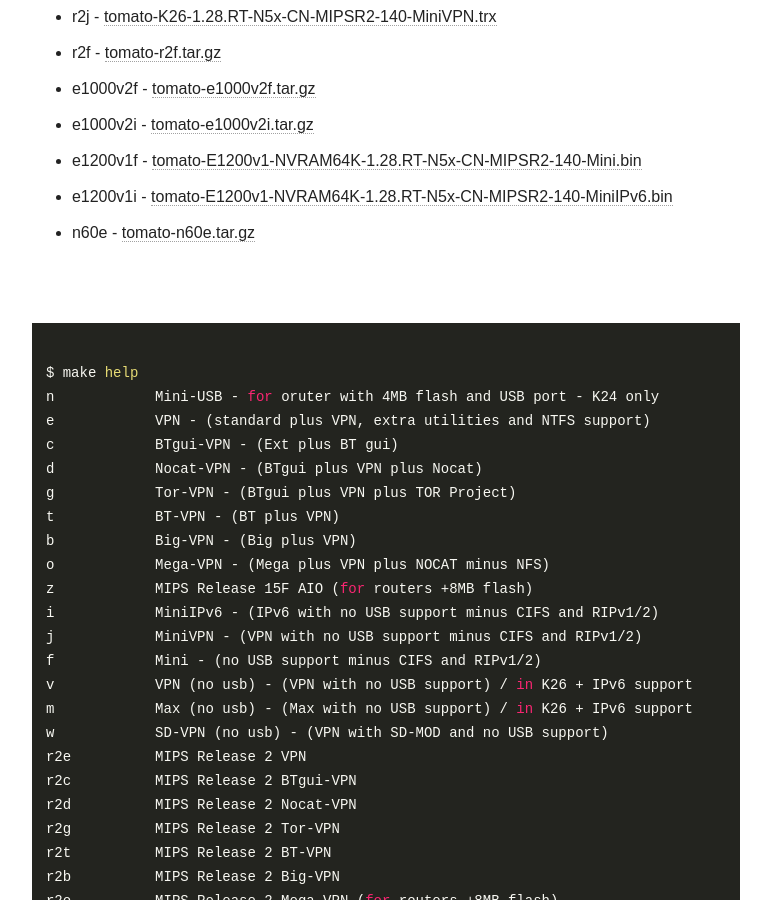
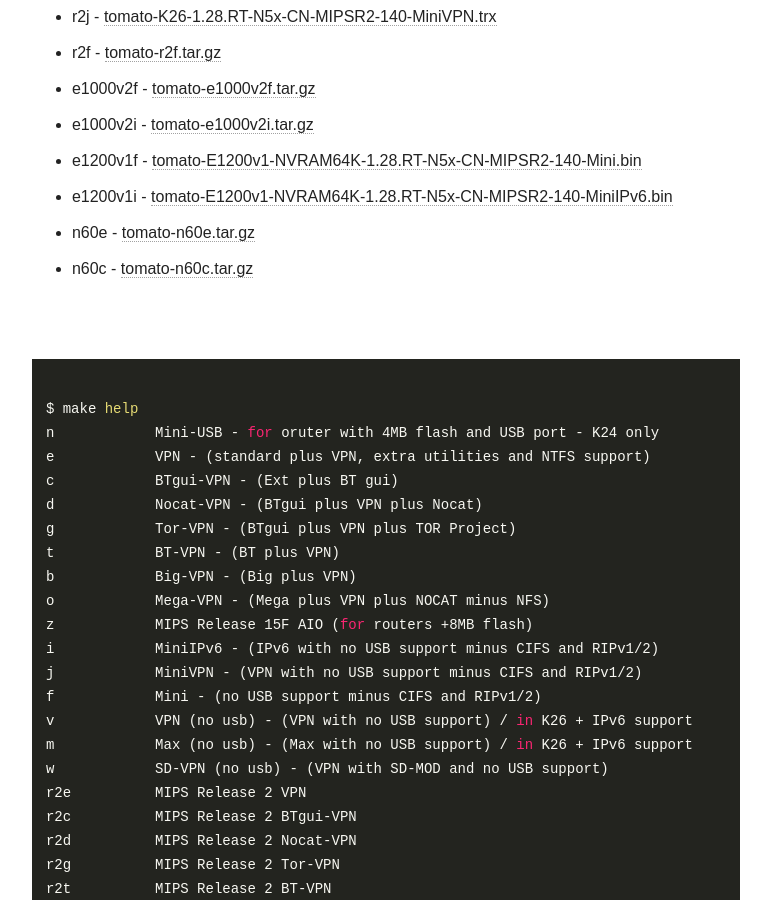
Before and after one commit to oglopss/tomato-ci-ctf-jekyll, a Jekyll site: the page built from index.html, in a window 1280 px wide and 900 px high, scrolled down 991 px. Shown: the whole window, without its empty margins (254-1025 px from the left). Built offline with Jekyll 4.4.1, drawn with Linux system fonts in a browser that asks for light colours; nearby versions of some CDN libraries.

Commit message:
Travis build 3 n60c pushed to gh-pages

```diff
--- a/_data/ss.yml
+++ b/_data/ss.yml
@@ -17,3 +17,4 @@
   - 0016 e1200v1f tomato-E1200v1-NVRAM64K-1.28.RT-N5x-CN-MIPSR2-140-Mini.bin
   - 0017 e1200v1i tomato-E1200v1-NVRAM64K-1.28.RT-N5x-CN-MIPSR2-140-MiniIPv6.bin
   - 0018 n60e tomato-n60e.tar.gz
+  - 0019 n60c tomato-n60c.tar.gz
```
Also changed, not shown: 1 other file.
